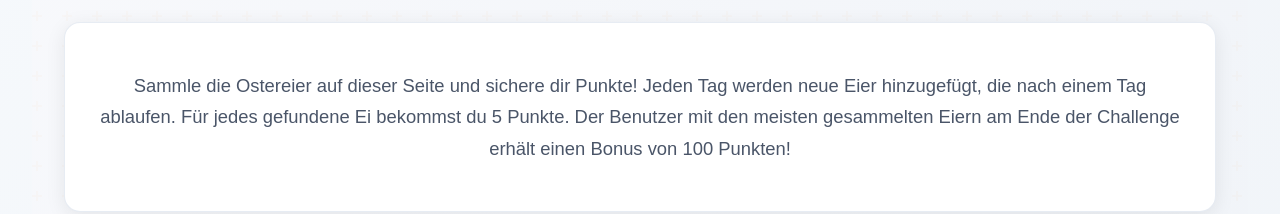
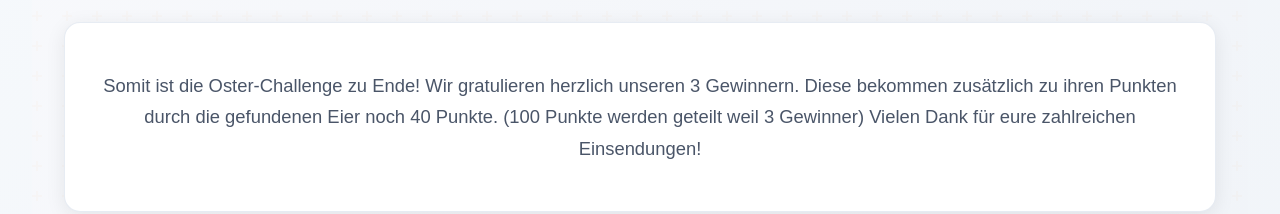
Before and after one commit to Chris123-crypto-ship-it/Sportpass_2025, a React (Create React App) app: page /easter-challenge in a window 1280 px wide. Shown: the part 267-481 px from the top of the page. Built offline with nearby package versions, Linux system fonts and the light colour scheme; no server answers.

Commit message:
Update EasterChallenge.js

```diff
--- a/src/pages/EasterChallenge/EasterChallenge.js
+++ b/src/pages/EasterChallenge/EasterChallenge.js
@@ -175,10 +175,9 @@ const EasterChallenge = () => {
 
       <div className="easter-challenge-description">
         <p>
-          Sammle die Ostereier auf dieser Seite und sichere dir Punkte!
-          Jeden Tag werden neue Eier hinzugefügt, die nach einem Tag ablaufen.
-          Für jedes gefundene Ei bekommst du 5 Punkte.
-          Der Benutzer mit den meisten gesammelten Eiern am Ende der Challenge erhält einen Bonus von 100 Punkten!
+          Somit ist die Oster-Challenge zu Ende! Wir gratulieren herzlich unseren 3 Gewinnern. Diese bekommen zusätzlich zu ihren Punkten
+          durch die gefundenen Eier noch 40 Punkte. (100 Punkte werden geteilt weil 3 Gewinner)
+          Vielen Dank für eure zahlreichen Einsendungen!
         </p>
       </div>
 
```
